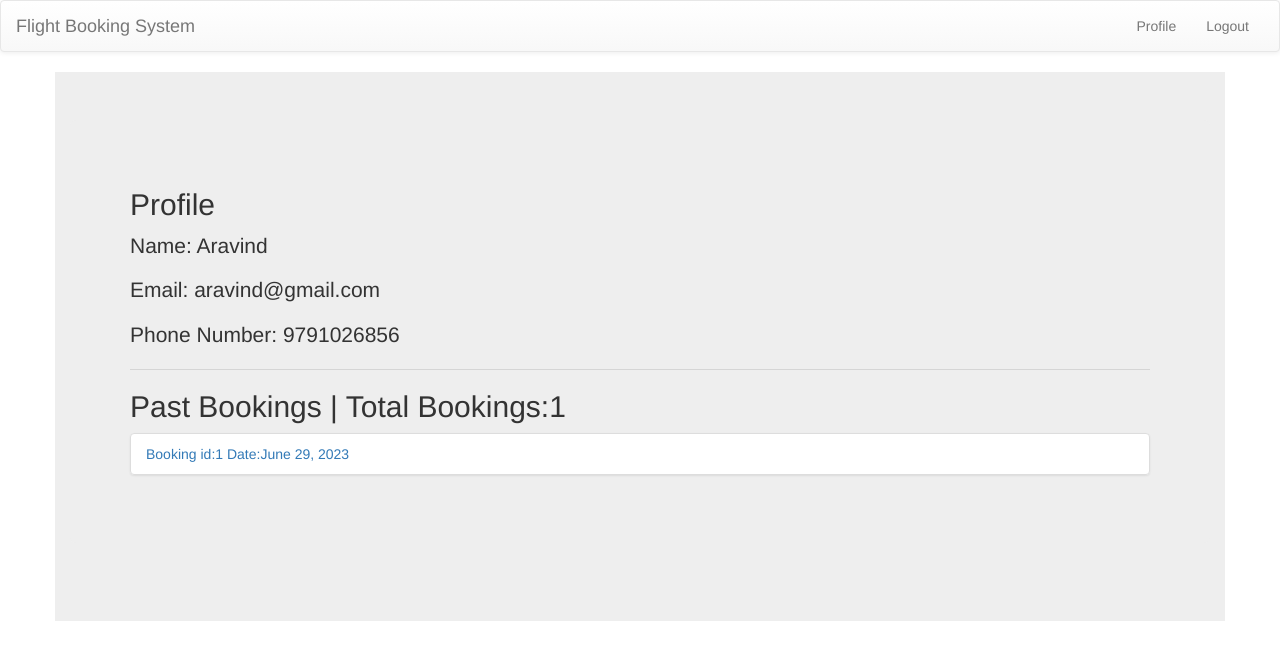
After one commit to Aravind2203/DEVREV-FlightBooking, a Django app: page /profile in a window 1280 px wide. The commit adds this page. Shown: the top 660 px of the page. Run offline with Django 4.2, Linux system fonts and the light colour scheme; a user stored in the database is signed in; data comes from the database, SQL or seed files in the repository.

Commit message:
User Profile

```diff
--- a/templates/home.html
+++ b/templates/home.html
@@ -22,7 +22,7 @@
               <div class="collapse navbar-collapse" id="bs-example-navbar-collapse-1">
                 <ul class="nav navbar-nav navbar-right">
                 {% if user.is_authenticated %}
-                  <li><a href="#"> Profile </a></li>
+                  <li><a href="/profile"> Profile </a></li>
                   <li><a href="/logout"> Logout </a></li>
                 {% else %}
                     <li><a href="/login"> Login </a></li>
--- /dev/null
+++ b/templates/profile.html
@@ -0,0 +1,21 @@
+{% extends 'home.html' %}
+{% block main %}
+<div class="jumbotron container">
+    <div class="jumbotron">
+        <h2 class="display-4">Profile</h2>
+        <p class="lead">Name: {{name}}</p>
+        <p class="lead">Email: {{email}}</p>
+        <p class="lead">Phone Number: {{phone_number}}</p>
+
+        <hr class="my-4">
+
+        <h2>Past Bookings | Total Bookings:{{total_booking}}</h2>
+      <ul class="list-group">
+        {% for booking in bookings %}
+        <li class="list-group-item"><a href="{% url 'booking-detail' booking.id %}">Booking id:{{ booking.id}} Date:{{ booking.travel.date }}</a>
+            </li>
+        {% endfor %}
+      </ul>
+      </div>
+  </div>
+{% endblock main %}
--- a/user/admin.py
+++ b/user/admin.py
@@ -2,3 +2,9 @@ from django.contrib import admin
 from .models import *
 # Register your models here.
 admin.site.register(User)
+admin.site.register(AirLine)
+admin.site.register(Airports)
+admin.site.register(Flight)
+admin.site.register(Travel)
+admin.site.register(Passengers)
+admin.site.register(Bookings)
--- a/user/models.py
+++ b/user/models.py
@@ -61,7 +61,7 @@ class Bookings(models.Model):
     user_id=models.ForeignKey(User,on_delete=models.SET_NULL,blank=True,null=True)
     travel=models.ForeignKey(Travel,on_delete=models.SET_NULL,blank=True,null=True)
     passengers_count=models.PositiveIntegerField(default=1)
-    Passengers=models.ManyToManyField(Passengers)
+    passengers_names=models.ManyToManyField(Passengers)
 
     def __str__(self):
         return str(self.user_id)+str(self.id)
--- a/user/urls.py
+++ b/user/urls.py
@@ -6,5 +6,7 @@ urlpatterns = [
     path("search",searchFlights,name="search"),
     path("login",login_user,name="login"),
     path("logout",logout_user,name="logout"),
-    path("signup",signup_user,name="signup")
+    path("signup",signup_user,name="signup"),
+    path("profile",user_profile,name="profile"),
+    path("booking-details/<int:id>",booking_details,name="booking-detail")
 ]
--- a/user/views.py
+++ b/user/views.py
@@ -1,6 +1,8 @@
-from django.shortcuts import render,redirect
+from django.shortcuts import render,redirect,HttpResponse
 from django.contrib.auth import authenticate,login,logout,get_user_model
 from django.contrib import messages
+from django.contrib.auth.decorators import login_required
+from .models import Bookings
 # Create your views here.
 
 User=get_user_model()
@@ -51,3 +53,29 @@ def signup_user(request):
             print(user)
             messages.info(request,"User already exists")
             return redirect("login")
+
+@login_required(login_url="/login")
+def user_profile(request):
+    user=request.user
+    booking=Bookings.objects.filter(user_id=user)
+    total_booking=len(booking)
+    data={
+        "name":user.name,
+        "email":user.email,
+        "phone_number":user.phone_number,
+        "bookings":booking,
+        "total_booking":total_booking
+    }
+    return render(request,"profile.html",context=data)
+
+@login_required(login_url="/login")
+def booking_details(request,id):
+    user=request.user
+    try:
+        booking=Bookings.objects.get(id=id)
+    except:
+        raise ValueError("Invalid booking Id")
+    if user!=booking.user_id:
+        return HttpResponse("<h1>You are not authorized to view this page</h1>")
+    print(booking.passengers_names)
+    return render(request,"booking-detail.html",context={"booking":booking})
```
Also changed, not shown: templates/booking-detail.html (added, +23 -0 lines), db.sqlite3, user/migrations/0004_rename_passengers_bookings_passengers_and_more.py (added), user/migrations/0005_rename_passengers_bookings_passengers_names_and_more.py (added).
